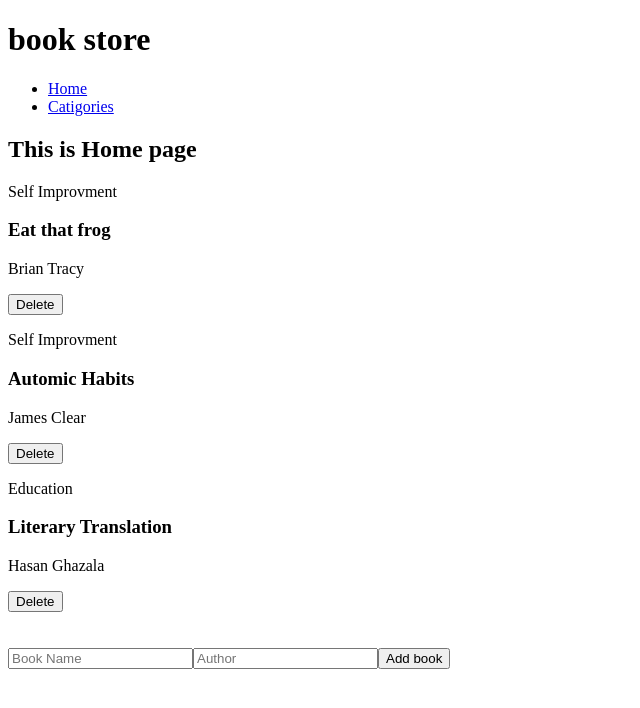
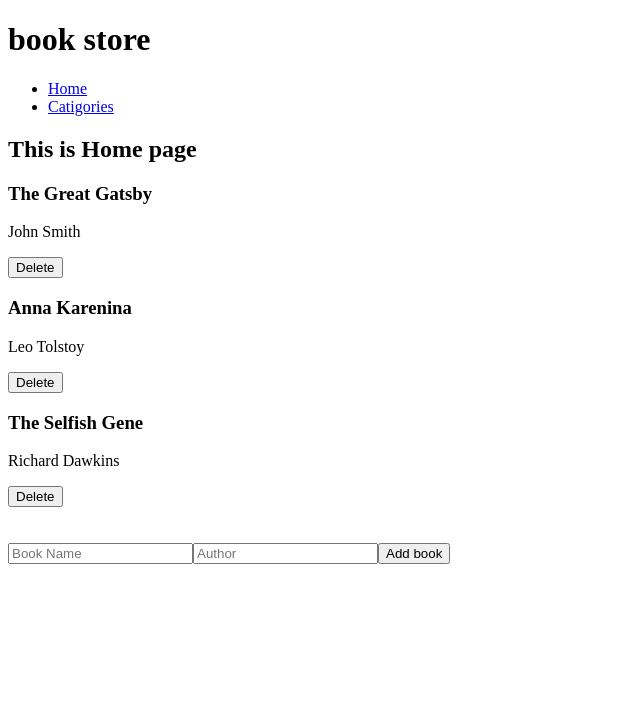
Before and after one commit to OnlyUnknown/Book-Store, a React (Vite) app: page / in a window 1280 px wide. Shown: the top 708 px of the page, without its empty margins (0-640 px from the left). Built offline with nearby package versions, Linux system fonts and the light colour scheme.

Commit message:
Displayed the books by useSelector

```diff
--- a/src/components/bookstate.jsx
+++ b/src/components/bookstate.jsx
@@ -1,34 +1,38 @@
 import Book from "./book"
 import AddForm from "./AddForm"
 import { useState } from "react"
+import { useSelector } from "react-redux"
 
 const BookList = () => {
-    const [item] = useState([
-        {
-            id:1,
-            name:"Eat that frog",
-            Author:"Brian Tracy",
-            Genre:"Self Improvment"
-        },
-        {
-            id:2,
-            name:"Automic Habits",
-            Author:"James Clear",
-            Genre:"Self Improvment"
-        },
-        {
-            id:3,
-            name:"Literary Translation",
-            Author:"Hasan Ghazala",
-            Genre:"Education"
-        }
-    ])
+    // const [item] = useState([
+    //     {
+    //         id:1,
+    //         name:"Eat that frog",
+    //         Author:"Brian Tracy",
+    //         Genre:"Self Improvment"
+    //     },
+    //     {
+    //         id:2,
+    //         name:"Automic Habits",
+    //         Author:"James Clear",
+    //         Genre:"Self Improvment"
+    //     },
+    //     {
+    //         id:3,
+    //         name:"Literary Translation",
+    //         Author:"Hasan Ghazala",
+    //         Genre:"Education"
+    //     }
+    // ])
+    const {booksList} = useSelector((store) =>
+        store.books
+    )
     return(
         <div>
-        {item.map((item) => {
-           return( <Book key={item.id} Name={item.name}
-            Author={item.Author}
-            Genre={item.Genre}/>
+        {booksList.map((item) => {
+           return( <Book key={item.item_id} Name={item.title}
+            Author={item.author}
+            Genre={item.catigory}/>
            )
         })}
 
--- a/src/main.jsx
+++ b/src/main.jsx
@@ -13,12 +13,6 @@ const unsubscribe = store.subscribe(() => {
   console.log("Updated state" , store.getState())
 })
 
-store.dispatch(check())
-store.dispatch(addBook("Eat That Frog"))
-store.dispatch(addBook("Automic Habits"))
-store.dispatch(removeBook(1))
-unsubscribe()
-
 ReactDOM.createRoot(document.getElementById('root')).render(
   <React.StrictMode>
     <BrowserRouter>
--- a/src/redux/books/booksSlice.jsx
+++ b/src/redux/books/booksSlice.jsx
@@ -2,10 +2,10 @@ import { createSlice } from "@reduxjs/toolkit";
 
 const initialState = {
     booksList : [ {
-        "item_id": "item1",
-        "title": "The Great Gatsby",
-        "author": "John Smith",
-        "category": "Fiction"
+        item_id: "item1",
+        title: "The Great Gatsby",
+        author: "John Smith",
+        category: "Fiction"
       },
       {
         "item_id": "item2",
```
